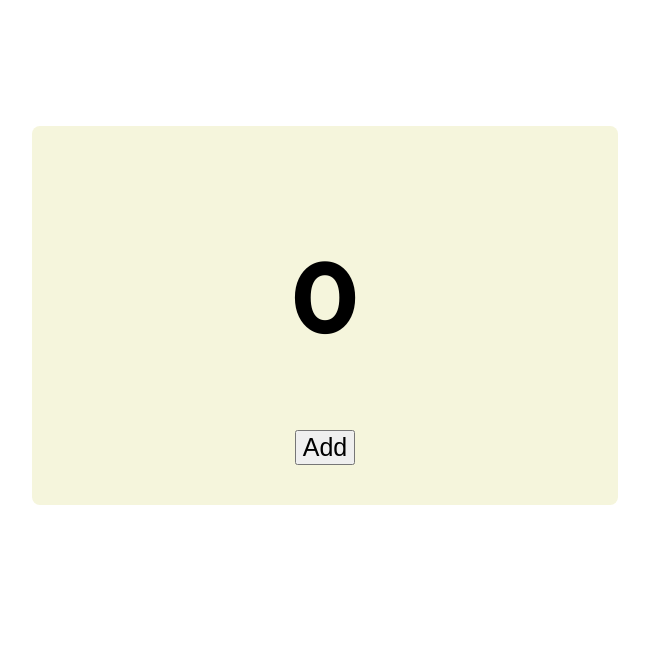
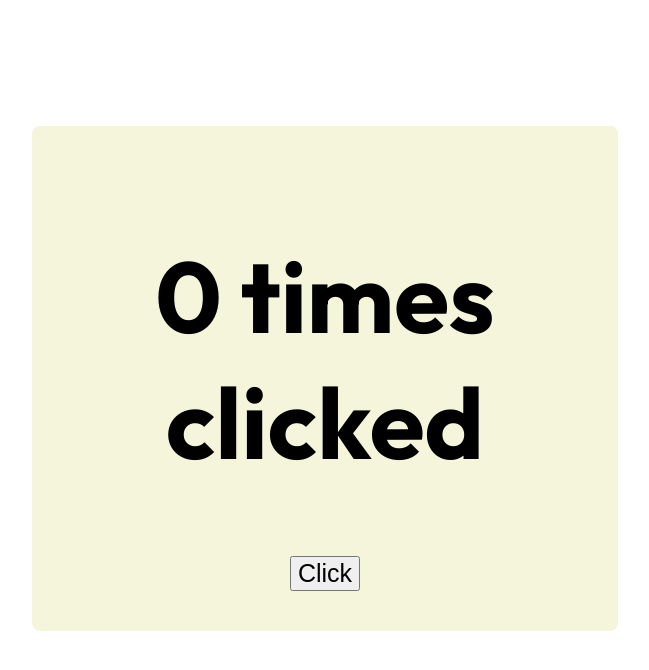
Before and after one commit to Roland-Sankara/Grok-JavaScript, a plain HTML site: page DOM-Manipulation/Basics/Click-Counter/index.html in a window 1280 px wide. Shown: the whole page, without its empty margins (315-964 px from the left). Drawn offline with Linux system fonts and the light colour scheme.

Commit message:
update click counter and readme

```diff
--- a/DOM-Manipulation/Basics/Click-Counter/index.html
+++ b/DOM-Manipulation/Basics/Click-Counter/index.html
@@ -14,7 +14,7 @@
 
         <!-- buttons -->
         <div>
-            <button id="add__btn">Add</button>
+            <button id="add__btn">Click</button>
         </div>
     </div>
     <script src="./index.js"></script>
--- a/DOM-Manipulation/Basics/Click-Counter/index.js
+++ b/DOM-Manipulation/Basics/Click-Counter/index.js
@@ -4,7 +4,7 @@ let btn = document.querySelector('#add__btn');
 
 let count = 0;
 // init value of display
-display.innerText = count;
+display.innerText = `${count} times clicked`;
 
 function increaseCount(){
     return count += 1;
@@ -12,5 +12,5 @@ function increaseCount(){
 
 btn.addEventListener('click', ()=>{
     increaseCount();
-    display.innerText = count;
+    display.innerText = `${count} times clicked`;
 })
```
Also changed, not shown: 1 other file.
